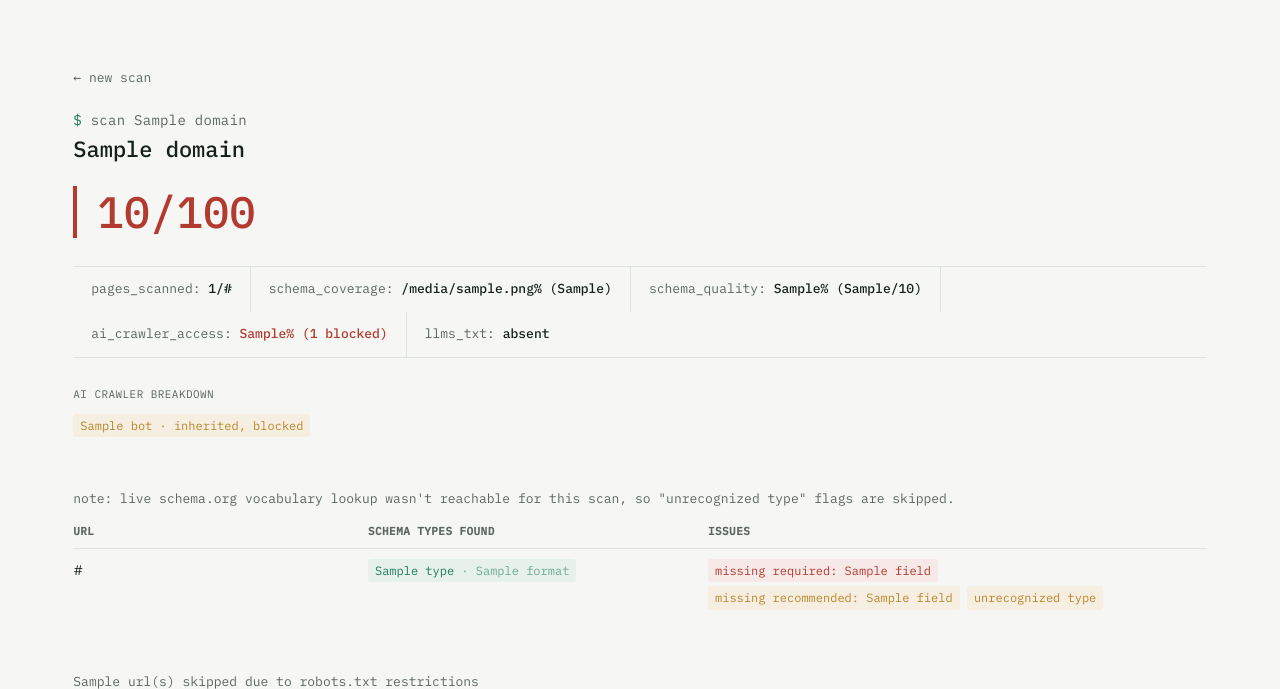
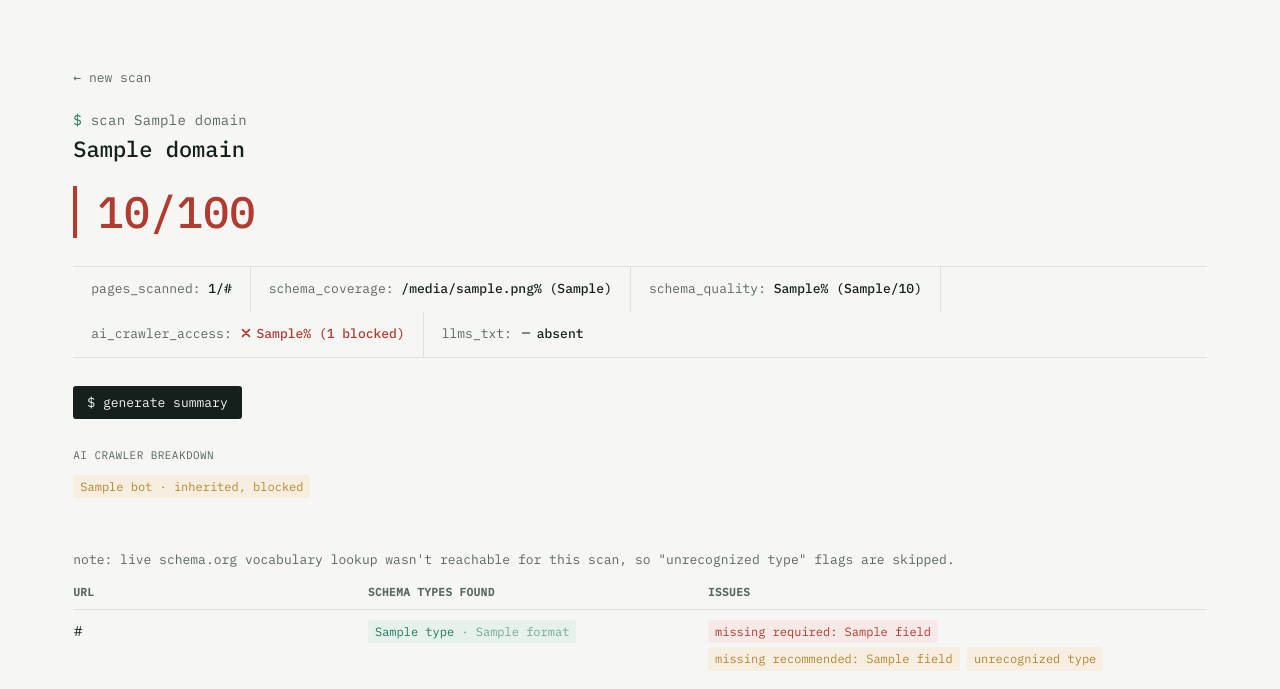
Before and after one commit to jayelliotblack-art/GEO-Audit-Tool, a Flask app: template templates/report.html in a window 1280 px wide. Shown: the top 689 px of the page. Run offline with Flask 3, Linux system fonts and the light colour scheme; the template is opened without the code that fills it: most values are stand-ins (such as "Sample title", 1, 10 or a date in 2020).

Commit message:
Add files via upload

```diff
--- a/app.py
+++ b/app.py
@@ -10,11 +10,12 @@ websockets) at the cost of a slower response on large sites. Worth revisiting
 once the core checks are proven out.
 """
 
-from flask import Flask, render_template, request
+from flask import Flask, jsonify, render_template, request
 
 from crawler import fetch_pages
 from sitemap import get_sitemap_urls
 from scorer import build_report
+from summarizer import generate_summary
 
 app = Flask(__name__)
 
@@ -56,7 +57,33 @@ def scan():
     report["skipped_by_robots"] = skipped_by_robots
     report["robots_access_denied"] = robots_access_denied
 
-    return render_template("report.html", report=report)
+    # Trimmed subset sent to the optional AI-summary button -- aggregate
+    # stats only, not every page/URL, to keep the prompt (and its cost) small.
+    summary_data = {
+        "domain": report["domain"],
+        "overall_score": report["overall_score"],
+        "schema_coverage_pct": report["schema_coverage_pct"],
+        "pages_with_schema": report["pages_with_schema"],
+        "total_pages_scanned": report["total_pages_scanned"],
+        "schema_quality_pct": report["schema_quality_pct"],
+        "scoreable_complete": report["scoreable_complete"],
+        "scoreable_total": report["scoreable_total"],
+        "crawler_access_pct": report["crawler_access_pct"],
+        "blocked_ai_crawlers": report["blocked_ai_crawlers"],
+        "ai_crawler_breakdown": report["ai_crawler_breakdown"],
+        "llms_txt_present": report["llms_txt_present"],
+    }
+
+    return render_template("report.html", report=report, summary_data=summary_data)
+
+
+@app.route("/summarize", methods=["POST"])
+def summarize():
+    data = request.get_json(silent=True) or {}
+    summary, error = generate_summary(data)
+    if error:
+        return jsonify({"error": error}), 502
+    return jsonify({"summary": summary})
 
 
 if __name__ == "__main__":
--- a/requirements.txt
+++ b/requirements.txt
@@ -5,3 +5,4 @@ lxml==5.2.2
 gunicorn==22.0.0
 extruct==0.18.0
 protego==0.6.1
+anthropic==0.111.0
--- a/static/style.css
+++ b/static/style.css
@@ -176,10 +176,47 @@ a:focus-visible {
 .statline .stat .k { color: var(--ink-muted); }
 .statline .stat .v { font-weight: 500; }
 .statline .stat .v.good { color: var(--good); }
+.icon {
+  width: 12px;
+  height: 12px;
+  vertical-align: -1px;
+  margin-right: 5px;
+}
+.icon-muted { color: var(--ink-muted); }
 .statline .stat .v.warn { color: var(--warn); }
 .statline .stat .v.bad { color: var(--bad); }
 
 .breakdown { margin-bottom: 28px; }
+.summary-block { margin-bottom: 28px; }
+.btn {
+  font-family: var(--mono);
+  font-size: 13px;
+  background: var(--ink);
+  color: var(--paper);
+  border: none;
+  border-radius: 3px;
+  padding: 8px 14px;
+  cursor: pointer;
+}
+.btn:hover { opacity: 0.85; }
+.btn:disabled { opacity: 0.5; cursor: default; }
+.btn:focus-visible { outline: 2px solid var(--good); outline-offset: 2px; }
+#summary-output:not(:empty) {
+  font-family: var(--sans);
+  font-size: 14px;
+  line-height: 1.6;
+  margin-top: 12px;
+  padding: 14px 16px;
+  background: #fff;
+  border-left: 3px solid var(--good);
+  border-radius: 4px;
+}
+#summary-output.error-text {
+  font-family: var(--mono);
+  font-size: 13px;
+  color: var(--bad);
+  border-left-color: var(--bad);
+}
 .breakdown-label {
   font-family: var(--mono);
   font-size: 11px;
--- /dev/null
+++ b/summarizer.py
@@ -0,0 +1,63 @@
+"""
+summarizer.py
+
+Optional feature: turns the aggregate scan stats into a short, plain-English
+summary using the Anthropic API. Triggered on-demand (a button), not run
+automatically on every scan -- there's no reason to spend money generating
+a summary nobody asked to see.
+
+NOT free. Real but small: at Claude Haiku rates (the cheapest, fastest
+model, and plenty for a structured summary like this), a call here costs
+roughly $0.001 -- a tenth of a cent. Trivial at low volume, but a real line
+item if this ever gets meaningful traffic.
+
+Requires an ANTHROPIC_API_KEY environment variable set on the server (e.g.
+in Render's dashboard, not in this code). The rest of the app works fine
+without it -- this feature just returns a clear error instead of a summary.
+"""
+
+import os
+
+import anthropic
+
+MODEL = "claude-haiku-4-5-20251001"
+MAX_TOKENS = 300
+
+
+def _build_prompt(data):
+    blocked = data.get("blocked_ai_crawlers") or []
+    breakdown = data.get("ai_crawler_breakdown") or []
+    explicit_allowed = [c["bot"] for c in breakdown if c.get("allowed") and c.get("explicit")]
+    explicit_blocked = [c["bot"] for c in breakdown if not c.get("allowed") and c.get("explicit")]
+
+    return f"""You're summarizing a GEO/AEO (generative/AI engine optimization) structured-data audit for {data.get('domain')}, for someone who'll paste this into a client report or internal update. Write 3-5 plain-English sentences: lead with the headline takeaway, name the strongest finding, name the single most actionable gap. No headers, no bullet points, no filler -- just prose a busy person can use directly.
+
+Data:
+- Overall score: {data.get('overall_score')}/100
+- Schema coverage: {data.get('schema_coverage_pct')}% of scanned pages have some structured data ({data.get('pages_with_schema')}/{data.get('total_pages_scanned')} pages)
+- Schema quality: {data.get('schema_quality_pct')}% of detected schema entities are fully complete, no missing required or recommended fields ({data.get('scoreable_complete')}/{data.get('scoreable_total')})
+- AI crawler access: {data.get('crawler_access_pct')}% of tracked AI crawlers can access the site; blocked: {', '.join(blocked) if blocked else 'none'}
+- Explicitly allow-listed AI crawlers (a deliberate GEO decision): {', '.join(explicit_allowed) if explicit_allowed else 'none'}
+- Explicitly blocked AI crawlers (a deliberate exclusion): {', '.join(explicit_blocked) if explicit_blocked else 'none'}
+- llms.txt present: {data.get('llms_txt_present')}
+"""
+
+
+def generate_summary(data):
+    """Returns (summary_text, error). error is None on success, otherwise a
+    human-readable string safe to show in the UI."""
+    api_key = os.environ.get("ANTHROPIC_API_KEY")
+    if not api_key:
+        return None, "ANTHROPIC_API_KEY isn't set on the server -- this feature needs that configured first."
+
+    try:
+        client = anthropic.Anthropic(api_key=api_key)
+        resp = client.messages.create(
+            model=MODEL,
+            max_tokens=MAX_TOKENS,
+            messages=[{"role": "user", "content": _build_prompt(data)}],
+        )
+        text = "".join(block.text for block in resp.content if block.type == "text")
+        return text.strip(), None
+    except Exception as exc:
+        return None, f"Couldn't generate a summary ({exc})"
--- a/templates/report.html
+++ b/templates/report.html
@@ -45,16 +45,59 @@
       <div class="stat">
         <span class="k">ai_crawler_access:</span>
         {% if report.blocked_ai_crawlers %}
-          <span class="v bad">{{ report.crawler_access_pct }}% ({{ report.blocked_ai_crawlers|length }} blocked)</span>
+          <span class="v bad"><svg class="icon" viewBox="0 0 14 14"><path d="M3 3l8 8M11 3l-8 8" stroke="currentColor" stroke-width="2" fill="none" stroke-linecap="round"/></svg>{{ report.crawler_access_pct }}% ({{ report.blocked_ai_crawlers|length }} blocked)</span>
         {% else %}
-          <span class="v good">{{ report.crawler_access_pct }}% clear</span>
+          <span class="v good"><svg class="icon" viewBox="0 0 14 14"><path d="M2.5 7.5l3 3 6-7" stroke="currentColor" stroke-width="2" fill="none" stroke-linecap="round" stroke-linejoin="round"/></svg>{{ report.crawler_access_pct }}% clear</span>
         {% endif %}
       </div>
       <div class="stat">
         <span class="k">llms_txt:</span>
-        <span class="v {{ 'good' if report.llms_txt_present else '' }}">{{ 'present' if report.llms_txt_present else 'absent' }}</span>
+        {% if report.llms_txt_present %}
+          <span class="v good"><svg class="icon" viewBox="0 0 14 14"><path d="M2.5 7.5l3 3 6-7" stroke="currentColor" stroke-width="2" fill="none" stroke-linecap="round" stroke-linejoin="round"/></svg>present</span>
+        {% else %}
+          <span class="v"><svg class="icon icon-muted" viewBox="0 0 14 14"><line x1="3" y1="7" x2="11" y2="7" stroke="currentColor" stroke-width="2" stroke-linecap="round"/></svg>absent</span>
+        {% endif %}
       </div>
     </div>
+
+    {% if report.overall_score is not none %}
+    <div class="summary-block">
+      <button id="summarize-btn" class="btn" onclick="generateSummary()">$ generate summary</button>
+      <div id="summary-output"></div>
+    </div>
+    <script type="application/json" id="summary-data">{{ summary_data|tojson }}</script>
+    <script>
+      async function generateSummary() {
+        const btn = document.getElementById('summarize-btn');
+        const output = document.getElementById('summary-output');
+        const data = JSON.parse(document.getElementById('summary-data').textContent);
+        btn.disabled = true;
+        btn.textContent = 'generating...';
+        output.textContent = '';
+        output.className = '';
+        try {
+          const resp = await fetch('/summarize', {
+            method: 'POST',
+            headers: {'Content-Type': 'application/json'},
+            body: JSON.stringify(data),
+          });
+          const json = await resp.json();
+          if (json.error) {
+            output.textContent = '! ' + json.error;
+            output.className = 'error-text';
+          } else {
+            output.textContent = json.summary;
+          }
+        } catch (e) {
+          output.textContent = '! Something went wrong generating the summary.';
+          output.className = 'error-text';
+        } finally {
+          btn.disabled = false;
+          btn.textContent = '$ generate summary';
+        }
+      }
+    </script>
+    {% endif %}
 
     <div class="breakdown">
       <div class="breakdown-label">ai crawler breakdown</div>
```
